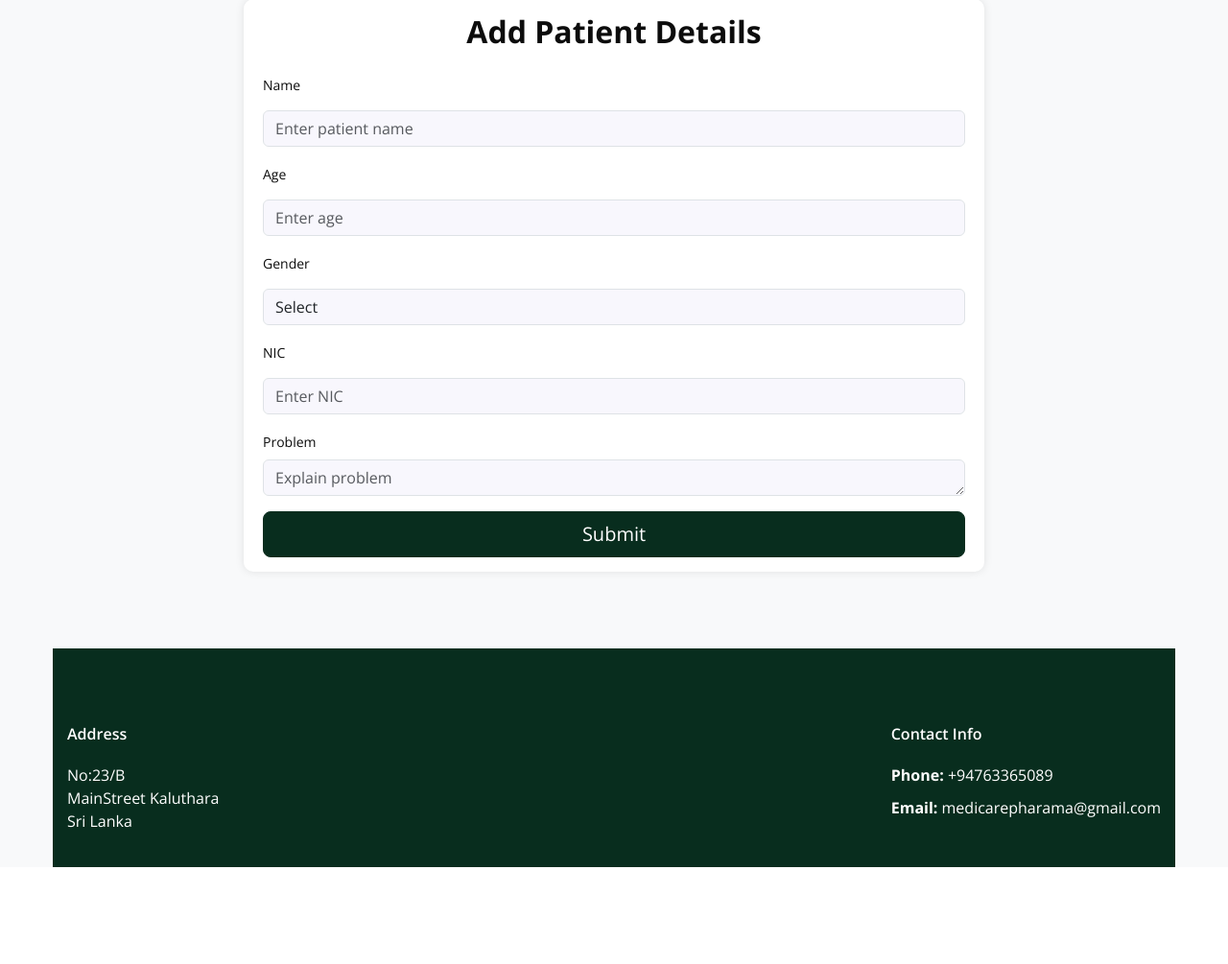
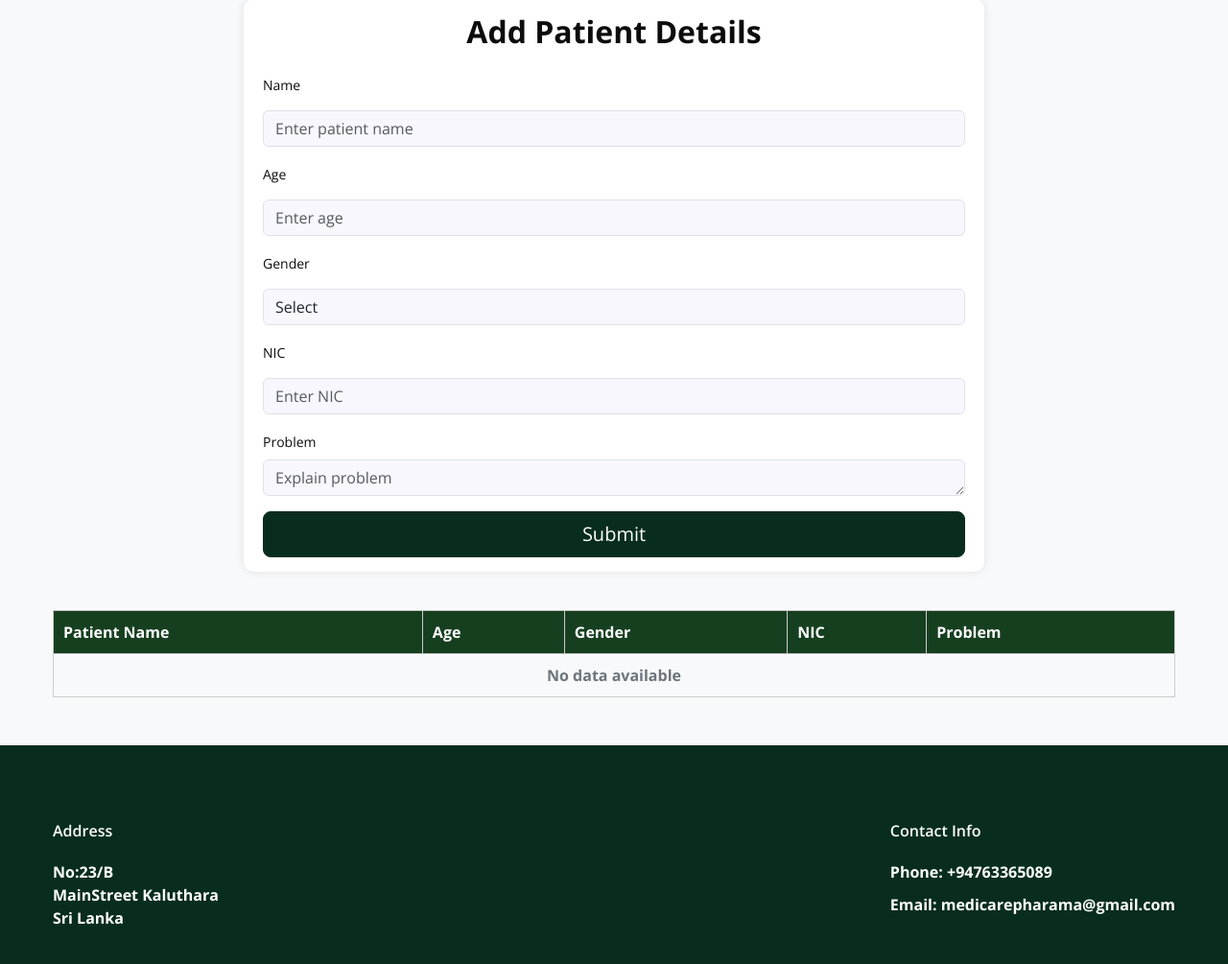
Before and after one commit to Senuriperera67/MediCare, a Django app: page /Patient/patienthome/ in a window 1280 px wide. Shown: the part 116-1121 px from the top of the page at 96% size. Before the commit the page ends 1020 px from the top, so only its background shows below. Run offline with Django 4.2, Linux system fonts and the light colour scheme.

Commit message:
Update patient_home.html

```diff
--- a/Patient/templates/Patient/patient_home.html
+++ b/Patient/templates/Patient/patient_home.html
@@ -3,7 +3,7 @@
 {% block title %}Welcome{% endblock %}
 
 {% block content %}
-<title>Product List</title>
+<title>Transactions</title>
 <link href="https://cdn.jsdelivr.net/npm/bootstrap@5.3.0/dist/css/bootstrap.min.css" rel="stylesheet">
 
 <style>
@@ -167,7 +167,6 @@
     </div>
 
 
-    {% if user.is_staff %}
 
 
                     <!-- <li><a href="{% url 'medicine_home' %}">Logout</a></li> -->
@@ -197,6 +196,7 @@
     document.addEventListener('DOMContentLoaded', () => {
         const tableBody = document.querySelector('#stock-table');
         const form = document.querySelector('form');
+        const ageAlert = document.getElementById('age validation');
 
         // Load stored data from localStorage
         const storedData = JSON.parse(localStorage.getItem('patientData')) || [];
@@ -229,19 +229,28 @@ document.addEventListener('DOMContentLoaded', () => {
 
             // Get form values
             const name = document.getElementById('P_name').value;
-        const age = parseInt(document.getElementById('age').value);
+            const age = document.getElementById('age').value.trim();
             const sex = document.getElementById('sex').value;
-        const nic = document.getElementById('nic').value;
+            const nic = document.getElementById('nic').value.trim();
             const problem = document.getElementById('Problem').value;
 
-        // Validation for age
-        if (age < 18) {
-            document.getElementById('age validation').style.display = 'block';
+            // Validate Age: numeric and >= 18
+            if (!/^\d+$/.test(age) || parseInt(age) < 18) {
+                ageAlert.textContent = "Warning: Age must be 18 or above and numeric. Please enter a valid age!";
+                ageAlert.style.display = 'block';
+                return;
+            }
+
+            // Validate NIC: 9 digits + 'V' or 10 digits
+            const nicPattern = /^(\d{9}V|\d{10})$/i;
+            if (!nicPattern.test(nic)) {
+                ageAlert.textContent = "Warning: NIC must be 9 digits followed by 'V' or 10 digits only.";
+                ageAlert.style.display = 'block';
                 return;
             }
 
             // Add new data to the stored data array
-        storedData.push({ name, age, sex, nic, problem });
+            storedData.push({ name, age: parseInt(age), sex, nic, problem });
 
             // Save updated data to localStorage
             localStorage.setItem('patientData', JSON.stringify(storedData));
@@ -249,20 +258,14 @@ document.addEventListener('DOMContentLoaded', () => {
             // Render updated table
             renderTable();
 
-        // Clear the form
+            // Clear the form and alerts
             form.reset();
-
-        // Hide alert
-        document.getElementById('age validation').style.display = 'none';
+            ageAlert.style.display = 'none';
         });
     });
     </script>
 
 
-                        </a>
-
-
-                {% endif %}
 
 
 {% endblock %}
```
Lines whose indentation alone changed are shown as unchanged.
